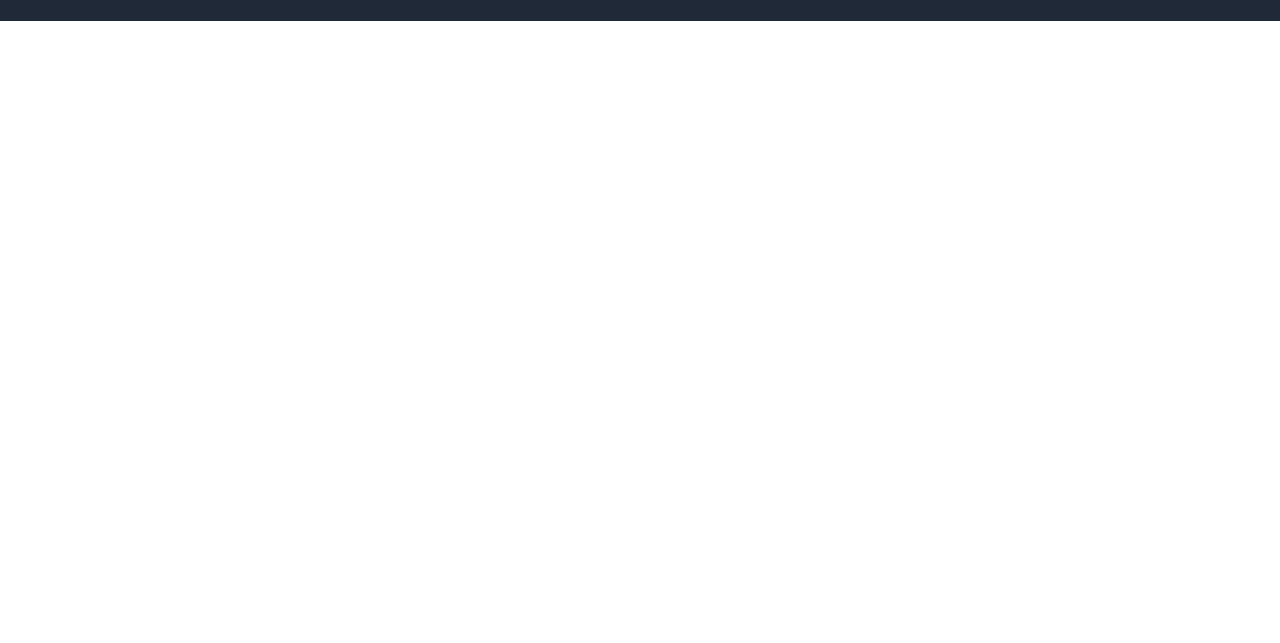
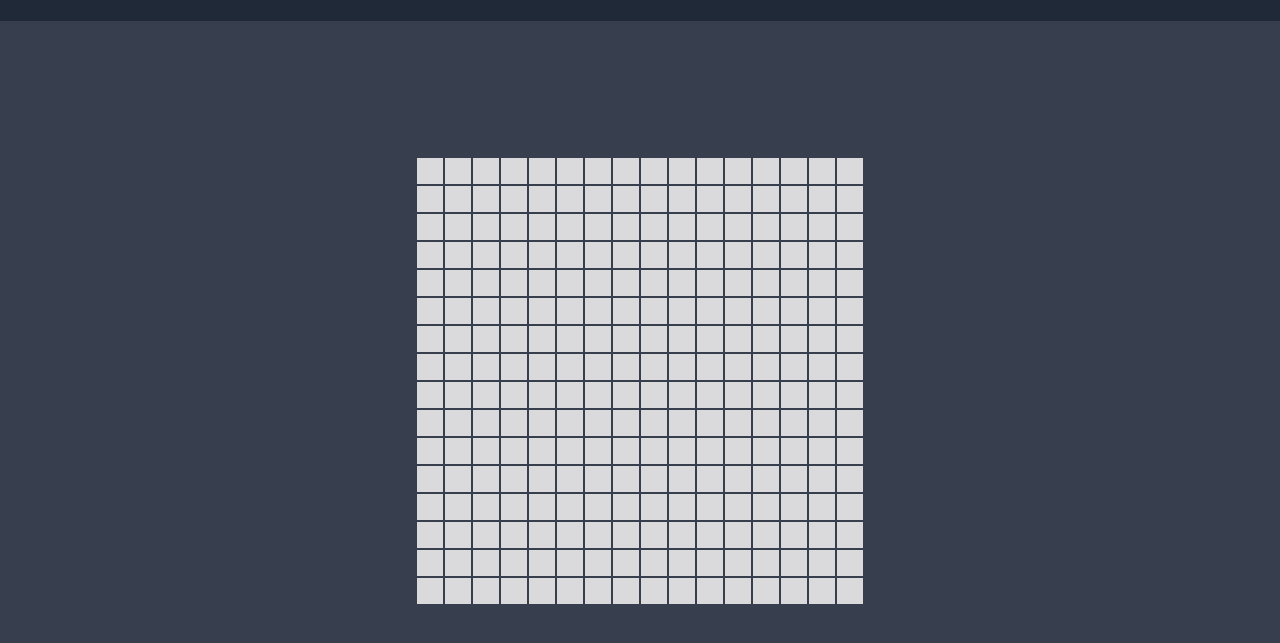
Before and after one commit to HusH3535/etch-a-sketch, a plain HTML site: page index.html in a window 1280 px wide. Shown: the part 69-712 px from the top of the page. Drawn offline with Linux system fonts and the light colour scheme.

Commit message:
add grid for the whiteboard

```diff
--- a/index.html
+++ b/index.html
@@ -13,5 +13,11 @@
         <h1 class="logo">etch-a-sketch</h1>
     </div>
 
+    <div class="content">
+        <div class="white-board">
+
+        </div>
+    </div>
+
 </body>
 </html>
--- a/script.js
+++ b/script.js
@@ -0,0 +1,34 @@
+const container = document.querySelector('.white-board');
+
+const cell_num = 16;
+
+let cells = new Array(cell_num);
+
+for (let index = 0; index < cells.length; index++) {
+    cells[index] = new Array(cell_num);
+}
+
+for (let i = 0; i < cells.length; i++) {
+    const cellArray = document.createElement('div');
+    const cellArrayWidth = (1/cell_num) * 100;
+    cellArray.style.cssText = `flex-basis: ${cellArrayWidth}%; display: flex; flex-growth: 0; flex-shirnk: 0`;
+    container.appendChild(cellArray);
+    for (let j = 0; j < cells[i].length; j++) {
+        const div = document.createElement('div');
+
+        div.classList.add('cell');
+        const basis = (1/cell_num) * 100;
+        div.style.cssText = `flex-basis: ${basis}%; flex-growth: 0; flex-shirnk: 0`;
+        cellArray.appendChild(div);
+    }
+}
+
+
+
+
+
+
+
+
+
+console.log(container)
--- a/style.css
+++ b/style.css
@@ -1,6 +1,7 @@
 html{
     padding: 0;
     margin: 0;
+    background-color: #373e4d;
 }
 body{
     padding: 0;
@@ -23,3 +24,25 @@ body{
     font-weight: 600;
     color: #f9faf8;
 }
+
+.content{
+    width: 100vw;
+    height: 90vh;
+    display: flex;
+    flex-direction: row;
+    justify-content: center;
+    align-items: center;
+}
+
+.white-board{
+    background-color: rgb(218, 218, 220);
+    width: 35vw;
+    height: 35vw;
+    display: flex;
+    flex-direction: column;
+
+}
+
+.cell{
+    border: solid 1px #373e4d;
+}
```
